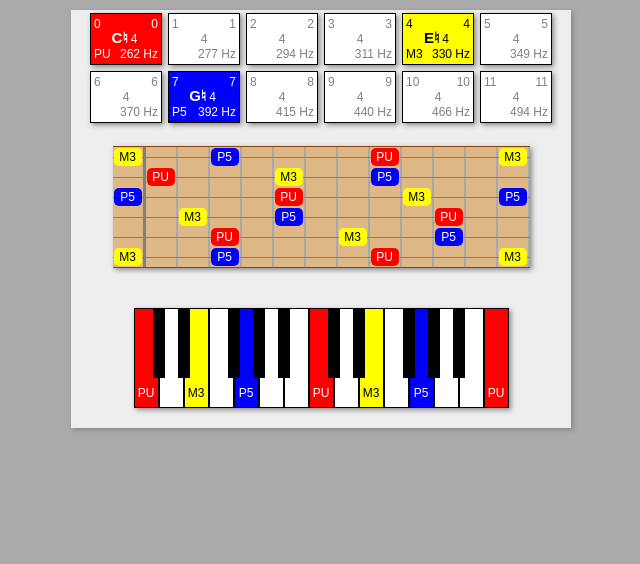
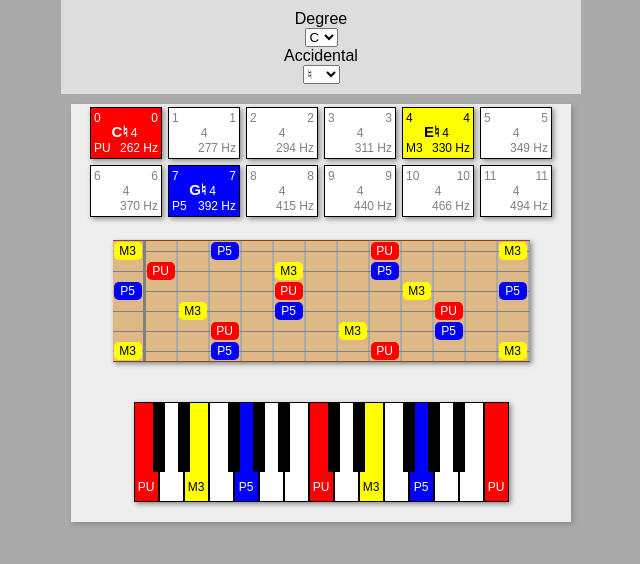
Before and after one commit to dan9418/play-what-beta, a React app: page / in a window 1280 px wide. Shown: the top 564 px of the page, without its empty margins (319-959 px from the left). Built offline with nearby package versions, Linux system fonts and the light colour scheme.

Commit message:
added key inputs

```diff
--- a/src/App.css
+++ b/src/App.css
@@ -15,3 +15,11 @@ html, body {
 	background-color: #AAA;
 	overflow: auto;
 }
+
+.inputs {
+	background-color: #DDD;
+	text-align: center;
+	width: 500px;
+	padding: 10px;
+	margin: auto;
+}
--- a/src/App.tsx
+++ b/src/App.tsx
@@ -2,20 +2,42 @@ import * as React from "react";
 import * as ReactDOM from "react-dom";
 import "./App.css";
 import { MasterViewer } from "./MasterViewer/MasterViewer";
-import { ACCIDENTAL, DEGREE, INTERVAL } from "./Common/Theory/TheoryDefinitions";
+import { ACCIDENTAL, DEGREE, INTERVAL, ALL_DEGREES, ALL_ACCIDENTALS } from "./Common/Theory/TheoryDefinitions";
+import { DropdownSelector } from "./Common/Inputs/Selectors/DropdownSelector/DropdownSelector";
 
 export class App extends React.Component<any, any> {
 
 	constructor(props) {
 		super(props);
+
+		this.state = {
+			degree: DEGREE.C,
+			accidental: ACCIDENTAL.natural,
+			intervals: [INTERVAL.PU, INTERVAL.M3, INTERVAL.P5]
+		}
 	}
 
+	setValue = (property, value) => {
+        let update = {};
+        update[property] = value;
+        this.setState(update);
+    }
+
 	render = () => {
+		let keyDef = {
+			degree: this.state.degree,
+			accidental: this.state.accidental
+		};
+
 		return (
 			<>
+				<div className='inputs'>
+                    Degree <DropdownSelector data={ALL_DEGREES} value={this.state.degree} setValue={(value) => { this.setValue('degree', value); }} />
+					Accidental <DropdownSelector data={ALL_ACCIDENTALS} value={this.state.accidental} setValue={(value) => { this.setValue('accidental', value); }} />
+                </div>
 				<MasterViewer
-					keyDef={ { degree: DEGREE.C, accidental: ACCIDENTAL.natural } }
-					intervals={ [INTERVAL.PU, INTERVAL.M3, INTERVAL.P5] }
+					keyDef={keyDef}
+					intervals={this.state.intervals}
 					octave={4}
 				/>
 			</>
--- a/src/Common/Inputs/Selectors/DropdownSelector/DropdownSelector.tsx
+++ b/src/Common/Inputs/Selectors/DropdownSelector/DropdownSelector.tsx
@@ -1,8 +1,9 @@
 import * as React from "react";
 
 type DropdownSelectorProps = {
-    parameter: any;
-    updateParameter: any;
+    data: any[];
+    value: any;
+    setValue: (value) => void;
 }
 
 export class DropdownSelector extends React.Component<DropdownSelectorProps> {
@@ -13,9 +14,9 @@ export class DropdownSelector extends React.Component<DropdownSelectorProps> {
 
     getOptions = () => {
         let options = [];
-        for (let i = 0; i < this.props.parameter.data.length; i++) {
-            let param = this.props.parameter.data[i];
-            options.push(<option key={param.id} value={param.id} className={'dropdown-option'}>{param.name}</option>);
+        for (let i = 0; i < this.props.data.length; i++) {
+            let datum = this.props.data[i];
+            options.push(<option key={datum.id} value={datum.id} className={'dropdown-option'}>{datum.name}</option>);
         }
         return options;
     }
@@ -24,8 +25,8 @@ export class DropdownSelector extends React.Component<DropdownSelectorProps> {
         return (
             <div className='dropdown-selector'>
                 <select
-                    defaultValue={null}
-                    onChange={(event) => { this.props.updateParameter(this.props.parameter.id, this.props.parameter.data[event.target.selectedIndex]); }}>
+                    defaultValue={this.props.value.id}
+                    onChange={(event) => { this.props.setValue(this.props.data[event.target.selectedIndex]); }}>
                     {this.getOptions()}
                 </select>
             </div>)
--- a/src/Common/Viewers/SummaryView/NoteSummarySet.tsx
+++ b/src/Common/Viewers/SummaryView/NoteSummarySet.tsx
@@ -48,18 +48,10 @@ export class NoteSummarySet extends React.Component<NoteSummaryProps, NoteSummar
     }
 
     render = () => {
-        return <div className="summary">
-            {this.getNoteDisplays()}
-            {/*<div className='summary-config'>
-                <InputGroup name='Keys'>
-                    <InputWrapper name='Play'>
-                        <div className="speaker-icon" onClick={() => TheoryEngine.playNotes(this.props.notes)}>🔊</div>
-                    </InputWrapper>
-                    <InputWrapper name='Show Inactive'>
-                        <SwitchSelector parameter={{ id: 'showInactive', name: 'Show Inactive' }} updateParameter={this.updateParameter} />
-                    </InputWrapper>
-                </InputGroup>
-            </div>*/}
-        </div>;
+        return <>
+            <div className="summary">
+                {this.getNoteDisplays()}
+            </div>
+        </>;
     };
 }
--- a/src/MasterViewer/MasterViewer.tsx
+++ b/src/MasterViewer/MasterViewer.tsx
@@ -1,10 +1,11 @@
 import * as React from "react";
 import "./MasterViewer.css";
 import { TheoryEngine } from "../Common/Theory/TheoryEngine";
-import { Accidental, Interval, Key } from "../Common/Theory/TheoryDefinitions";
+import { Accidental, Interval, Key, ALL_DEGREES } from "../Common/Theory/TheoryDefinitions";
 import { NoteSummarySet } from "../Common/Viewers/SummaryView/NoteSummarySet";
 import { Guitar } from "../Common/Viewers/GuitarView/Guitar";
 import { Piano } from "../Common/Viewers/PianoView/Piano";
+import { DropdownSelector } from "../Common/Inputs/Selectors/DropdownSelector/DropdownSelector";
 
 type MasterViewerProps = {
     keyDef: Key,
@@ -32,6 +33,7 @@ export class MasterViewer extends React.Component<MasterViewerProps, any> {
         let notes = this.getNotes()
         return (
             <div className='master-viewer'>
+                <div className='master-viewer-displays'>
                     <NoteSummarySet
                         notes={notes}
                         config={{
@@ -65,6 +67,7 @@ export class MasterViewer extends React.Component<MasterViewerProps, any> {
                             keyHigh: 24
                         }} />
                 </div>
+            </div>
         );
     };
 }
```
Also changed, not shown: src/Common/Viewers/GuitarView/Guitar.tsx (+0 -28 lines), src/Common/Viewers/PianoView/Piano.tsx (+0 -13 lines), 1 other file (tests, documents, lock files or other folders). Lines whose indentation alone changed are shown as unchanged.
